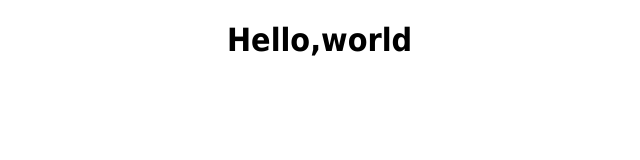
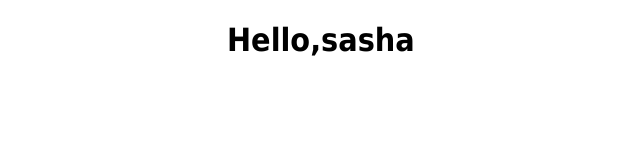
Before and after one commit to mastermole0310/my_httpd, a plain HTML site: page index.html in a window 1280 px wide. Shown: the full height of the page, 133-773 px from the left. Drawn offline with Linux system fonts and the light colour scheme.

Commit message:
Update index.html

```diff
--- a/index.html
+++ b/index.html
@@ -11,4 +11,4 @@ font-family: Tahoma, Verdana, Arial, sans-serif;
 </style>
 </head>
 <body>
-<h1>Hello,world</h1>
+<h1>Hello,sasha</h1>
```
